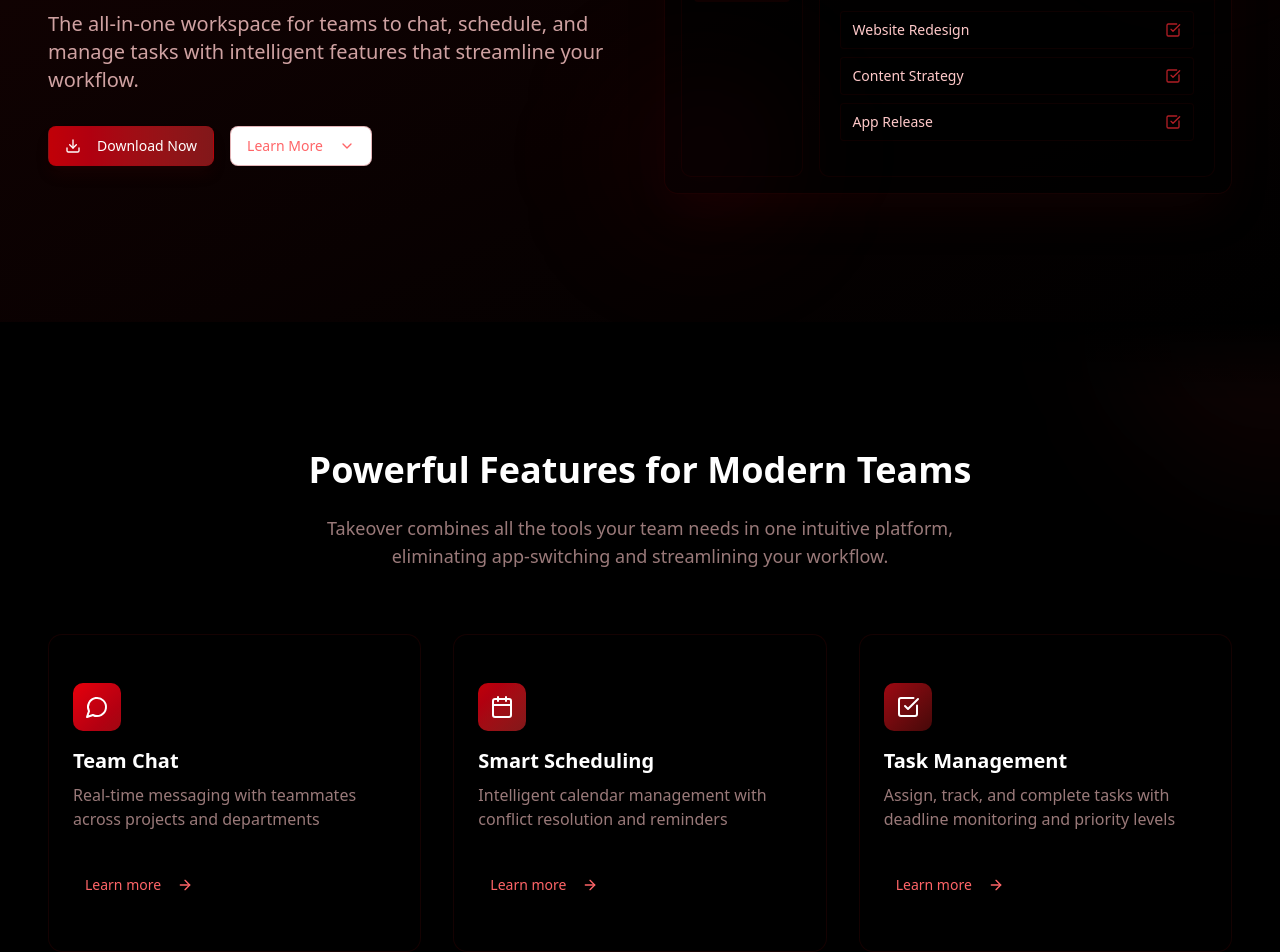
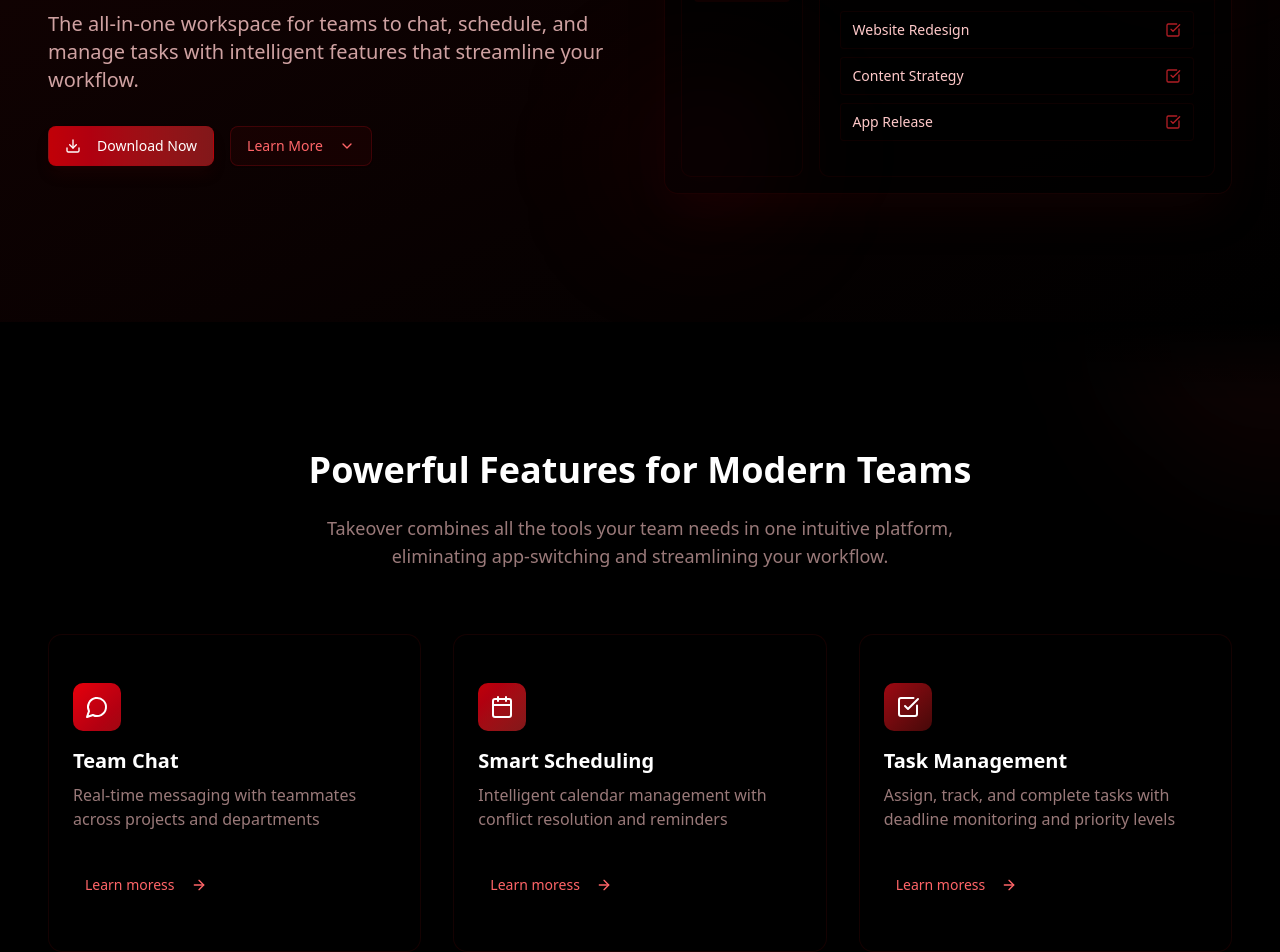
Before and after one commit to aalibrahimi/cwa_takeover, a Next.js app: page / in a window 1280 px wide. Shown: the part 360-1312 px from the top of the page. Built offline with nearby package versions, Linux system fonts and the light colour scheme.

Commit message:
color change to the buttons

```diff
--- a/src/app/page.tsx
+++ b/src/app/page.tsx
@@ -213,7 +213,7 @@ export default function LandingPage() {
                   <Button
                     variant="outline"
                     size="lg"
-                    className="border-red-800/30 text-red-400 hover:bg-red-950/20 hover:text-red-300 px-8"
+                    className="border-red-800/30 text-red-400 bg-red-950/20 hover:bg-red-950/20 hover:text-white px-8"
                   >
                     Learn More
                     <ChevronDown className="ml-2 h-5 w-5" />
@@ -351,7 +351,7 @@ export default function LandingPage() {
                         variant="ghost"
                         className="p-0 text-red-400 hover:text-red-300 hover:bg-transparent group"
                       >
-                        Learn more
+                        Learn moress
                         <ArrowRight className="ml-2 h-4 w-4 transform group-hover:translate-x-1 transition-transform" />
                       </Button>
                     </div>
```
